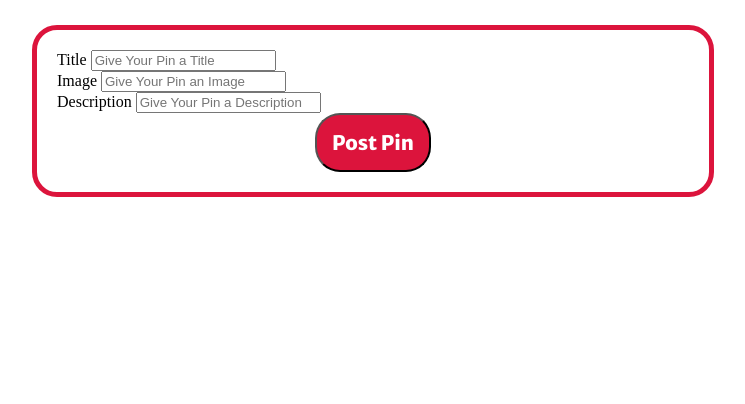
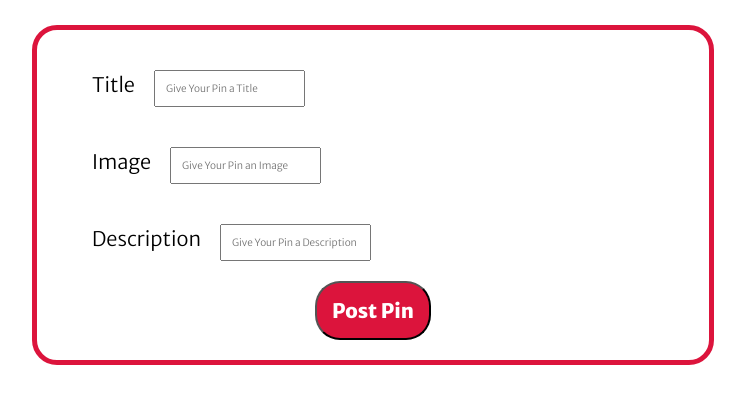
Before and after one commit to CarlaBuongiorno/Project-1-Mintrest, a Python web app: template templates/new-post.html in a window 1280 px wide. Shown: the part 98-502 px from the top of the page, without its empty margins (267-1012 px from the left). Run offline with Jinja, Linux system fonts and the light colour scheme; the template is opened without the code that fills it, so the values that code supplies are empty.

Commit message:
Continue form styling for labels and input

```diff
--- a/static/css/main.css
+++ b/static/css/main.css
@@ -83,13 +83,17 @@ div.new-post-button {
     float: right;
 }
 
+div a.merriweather-sans {
+    color: white;
+}
+
 button.post-button {
+    color: white;
     display: block;
     margin: auto;
 }
 
-.merriweather-sans-post {
-    color: white;
+.merriweather-sans {
     font-family: "Merriweather Sans", sans-serif;
     font-optical-sizing: auto;
     font-size: 20px;
@@ -97,3 +101,17 @@ button.post-button {
     font-style: normal;
     padding: 15px;
   }
+
+label.merriweather-sans {
+    font-weight: 100;
+}
+
+input.merriweather-sans {
+    font-size: 10px;
+    font-weight: 50;
+    padding: 10px;
+}
+
+.form-field-padding {
+    padding: 20px;
+}
--- a/templates/base.html
+++ b/templates/base.html
@@ -18,7 +18,7 @@
         </div>
         {% if new_post %}
             <div class="new-post-button">
-                <a class="merriweather-sans-post" href="{{ url_for('new_post') }}">{{ new_post }}</a>
+                <a class="merriweather-sans" href="{{ url_for('new_post') }}">{{ new_post }}</a>
             </div>
         {% endif %}
     </header>
--- a/templates/new-post.html
+++ b/templates/new-post.html
@@ -27,20 +27,20 @@
 <section>
     <div id="post-form">
         <form action="{{ url_for('new_post')}}" method="post">
-            <div>
-                <label for="title">Title</label>
-                <input type="text" name="title" placeholder="Give Your Pin a Title">
+            <div class="form-field-padding">
+                <label for="title" class="merriweather-sans">Title</label>
+                <input type="text" name="title" placeholder="Give Your Pin a Title" class="merriweather-sans">
             </div>
-            <div>
-                <label for="image">Image</label>
-                <input type="text" name="image" placeholder="Give Your Pin an Image">
+            <div class="form-field-padding">
+                <label for="image" class="merriweather-sans">Image</label>
+                <input type="text" name="image" placeholder="Give Your Pin an Image" class="merriweather-sans">
             </div>
-            <div>
-                <label for="description">Description</label>
-                <input type="text" name="description" placeholder="Give Your Pin a Description">
+            <div class="form-field-padding">
+                <label for="description" class="merriweather-sans">Description</label>
+                <input type="text" name="description" placeholder="Give Your Pin a Description" class="merriweather-sans">
             </div>
 
-            <button class="merriweather-sans-post post-button">Post Pin</button>
+            <button class="merriweather-sans post-button">Post Pin</button>
 
         </form>
     </div>
```
